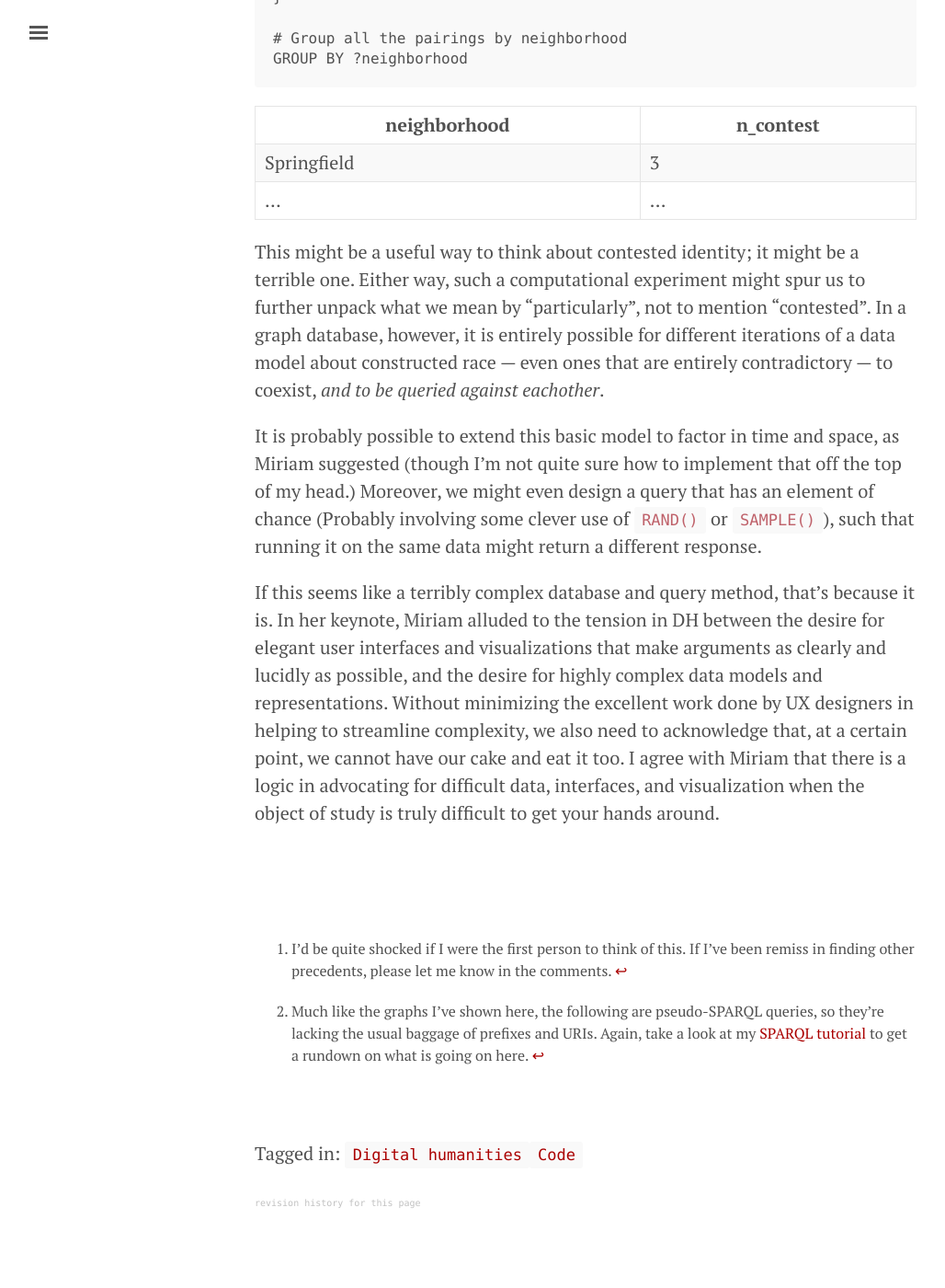
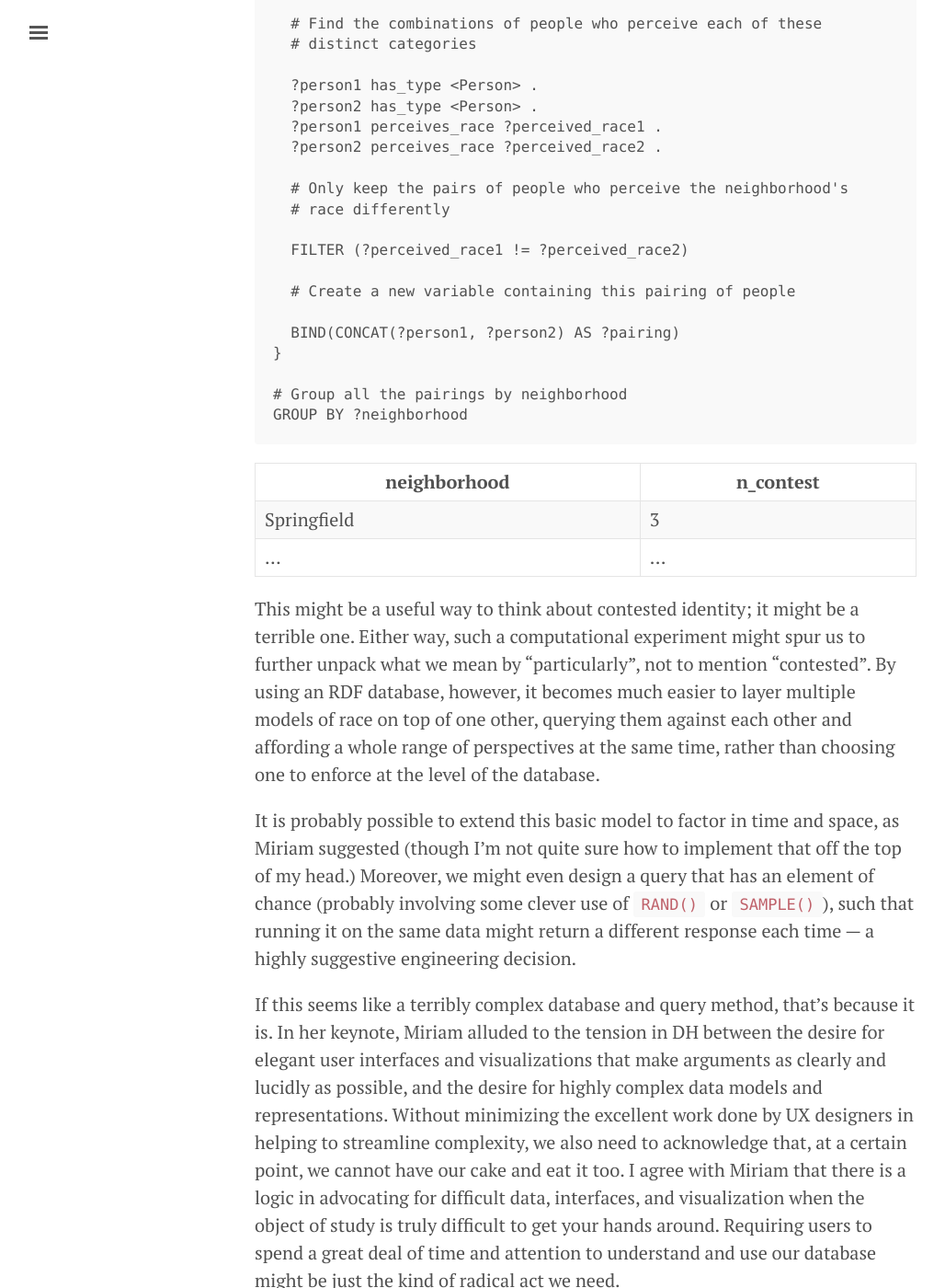
Before and after one commit to mdlincoln/mdlincoln.github.io, a Jekyll site: the page built from _posts/2015-07-22-a-radical-useable-data-model.md, in a window 1280 px wide and 1400 px high, scrolled down 4790 px. Shown: the whole window at 92% size, without its empty margins (3-1031 px from the left). Built offline with Jekyll 4.4.1, drawn with Linux system fonts in a browser that asks for light colours; nearby versions of some CDN libraries; before the commit the page ends 6109 px from its top, so only the background shows below that; some of the changed text lies outside the part shown.

Commit message:
finished prose

```diff
--- a/_posts/2015-07-22-a-radical-useable-data-model.md
+++ b/_posts/2015-07-22-a-radical-useable-data-model.md
@@ -7,8 +7,10 @@
 - Code
 ---
 
-We at [Keystone DH][keydh] were just treated to a fantastic keynote address by
-Miriam Posner. I'll be sure to link to it if/when she posts the text (for the time being you can get a sense of it from the [`#keydh` Storify][storify]).
+Attendees of [Keystone DH][keydh] were just treated to a fantastic keynote
+address by Miriam Posner. I'll be sure to link to it if/when she posts the text
+(for the time being you can get a sense of it from the [`#keydh`
+Storify][storify]).
 
 I find myself both chastened and enlivened by her call for a DH that embraces
 difficult subjects around race, gender, and sexuality (among many others) not
@@ -35,6 +37,8 @@
 
 [^new]: I'd be quite shocked if I were the first person to think of this. If I've been remiss in finding other precedents, please let me know in the comments.
 
+## Radical RDF
+
 In her talk, Miriam gave an example of a neighborhood whose race might be
 constructed very differently depending on one's perspective. A simplistic
 classification of neighborhoods that allows only one value might characterize
@@ -43,21 +47,31 @@
 
     <Springfield> <has_race> <African-American> .
 
-If visualized in a graph schema, this statement looks like so:
+If visualized like a graph, this statement looks like so:
 
 {% include figure.html src="/assets/images-display/radical1.png" caption="A hopelessly simplistic model of race." %}
 
+This is clearly insufficient. An easy quantitative model might be to list the different proportions of populations within the neighborhood:
 
 {% include figure.html src="/assets/images-display/radical2.png" caption="Ok. Ratios." %}
 
-but this does nothing to address the fact of social construction.
-
- one that she might readily identify as "black", but which another inhabitant
- may instead view as "Haitian" more specifically.
+but this does nothing to address the fact that race is socially constructed. As
+Miriam suggested, she might readily identify the neighborhood "black", but
+another person may instead instead understand it as "Haitian". This kind of
+multi-dimensional relationship is exactly what RDF databases are designed for:
 
 {% include figure.html src="/assets/images-display/radical3.png" caption="A model of race that tries to account for its social construction." %}
 
+Here, perceived race sits in an intermediate position between the neighborhood
+and the subject. Now, the database would need to include even more attributes,
+such as the types of each node:
+
 {% include figure.html src="/assets/images-display/radical4.png" caption="A model with even more attributes." %}
+
+Perhaps one of the greatest strengths of the RDF database is the ability for
+multiple layers (even contradictory ones) to coexist within the same store. That
+census-like information about population ratios? It can live alongside our more
+contextual model for perceived race.
 
 {% include figure.html src="/assets/images-display/radical5.png" caption="All these models we have? They can live together in the same database." %}
 
@@ -127,18 +141,30 @@
 
 This might be a useful way to think about contested identity; it might be a
 terrible one. Either way, such a computational experiment might spur us to
-further unpack what we mean by "particularly", not to mention "contested". In a
-graph database, however, it is entirely possible for different iterations of a
-data model about constructed race --- even ones that are entirely contradictory ---
-to coexist, _and to be queried against eachother_.
+further unpack what we mean by "particularly", not to mention "contested". By
+using an RDF database, however, it becomes much easier to layer multiple models
+of race on top of one other, querying them against each other and affording a
+whole range of perspectives at the same time, rather than choosing one to
+enforce at the level of the database.
 
 It is probably possible to extend this basic model to factor in time and space,
 as Miriam suggested (though I'm not quite sure how to implement that off the top
 of my head.) Moreover, we might even design a query that has an element of
-chance (Probably involving some clever use of `RAND()` or `SAMPLE()`), such that
-running it on the same data might return a different response.
+chance (probably involving some clever use of `RAND()` or `SAMPLE()`), such that
+running it on the same data might return a different response each time --- a
+highly suggestive engineering decision.
 
-If this seems like a terribly complex database and query method, that's because it is. In her keynote, Miriam alluded to the tension in DH between the desire for elegant user interfaces and visualizations that make arguments as clearly and lucidly as possible, and the desire for highly complex data models and representations. Without minimizing the excellent work done by UX designers in helping to streamline complexity, we also need to acknowledge that, at a certain point, we cannot have our cake and eat it too. I agree with Miriam that there is a logic in advocating for difficult data, interfaces, and visualization when the object of study is truly difficult to get your hands around.
+If this seems like a terribly complex database and query method, that's because
+it is. In her keynote, Miriam alluded to the tension in DH between the desire
+for elegant user interfaces and visualizations that make arguments as clearly
+and lucidly as possible, and the desire for highly complex data models and
+representations. Without minimizing the excellent work done by UX designers in
+helping to streamline complexity, we also need to acknowledge that, at a certain
+point, we cannot have our cake and eat it too. I agree with Miriam that there is
+a logic in advocating for difficult data, interfaces, and visualization when the
+object of study is truly difficult to get your hands around. Requiring users to
+spend a great deal of time and attention to understand and use our database
+might be just the kind of radical act we need.
 
 [^query]: Much like the graphs I've shown here, the following are pseudo-SPARQL queries, so they're lacking the usual baggage of prefixes and URIs. Again, take a look at my [SPARQL tutorial][sparql] to get a rundown on what is going on here.
 
```
